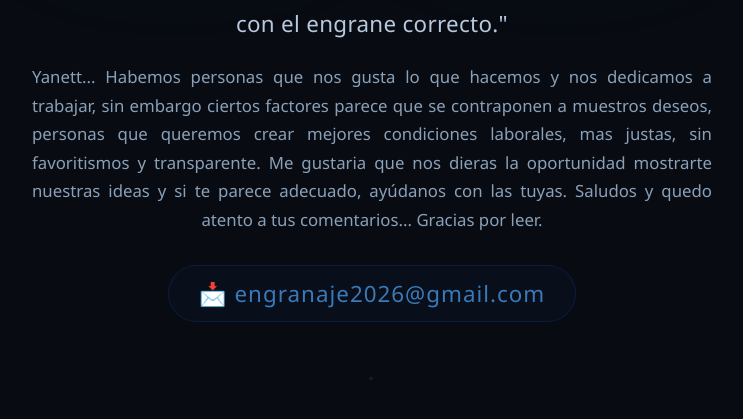
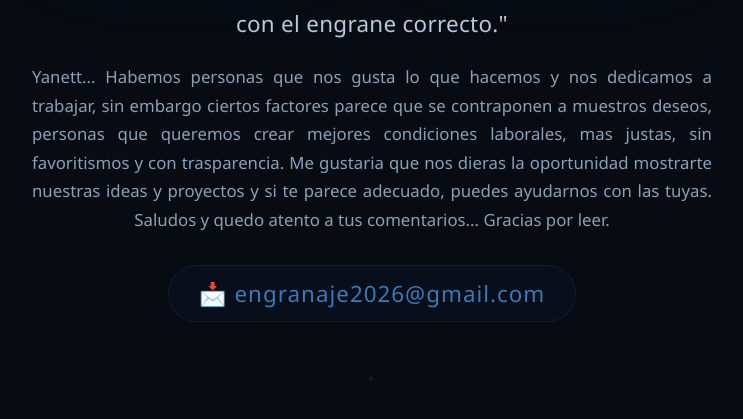
Before and after one commit to engranaje2026/engranaje2026_1, a plain HTML site: page index.html in a window 1280 px wide. Shown: the part 499-918 px from the top of the page, without its empty margins (268-1011 px from the left). Drawn offline with Linux system fonts and the light colour scheme.

Commit message:
Update index.html

```diff
--- a/index.html
+++ b/index.html
@@ -339,8 +339,8 @@
 
         <div class="instruccion">
             Yanett... Habemos personas que nos gusta lo que hacemos y nos dedicamos a trabajar, sin embargo ciertos factores parece que se contraponen
-            a muestros deseos, personas que queremos crear mejores condiciones laborales, mas justas, sin favoritismos y transparente. Me gustaria que nos dieras la oportunidad
-            mostrarte nuestras ideas y si te parece adecuado, ayúdanos con las tuyas.
+            a muestros deseos, personas que queremos crear mejores condiciones laborales, mas justas, sin favoritismos y con trasparencia. Me gustaria que nos dieras la oportunidad
+            mostrarte nuestras ideas y proyectos y si te parece adecuado, puedes ayudarnos con las tuyas.
 
             Saludos y quedo atento a tus comentarios... Gracias por leer.
 
```
